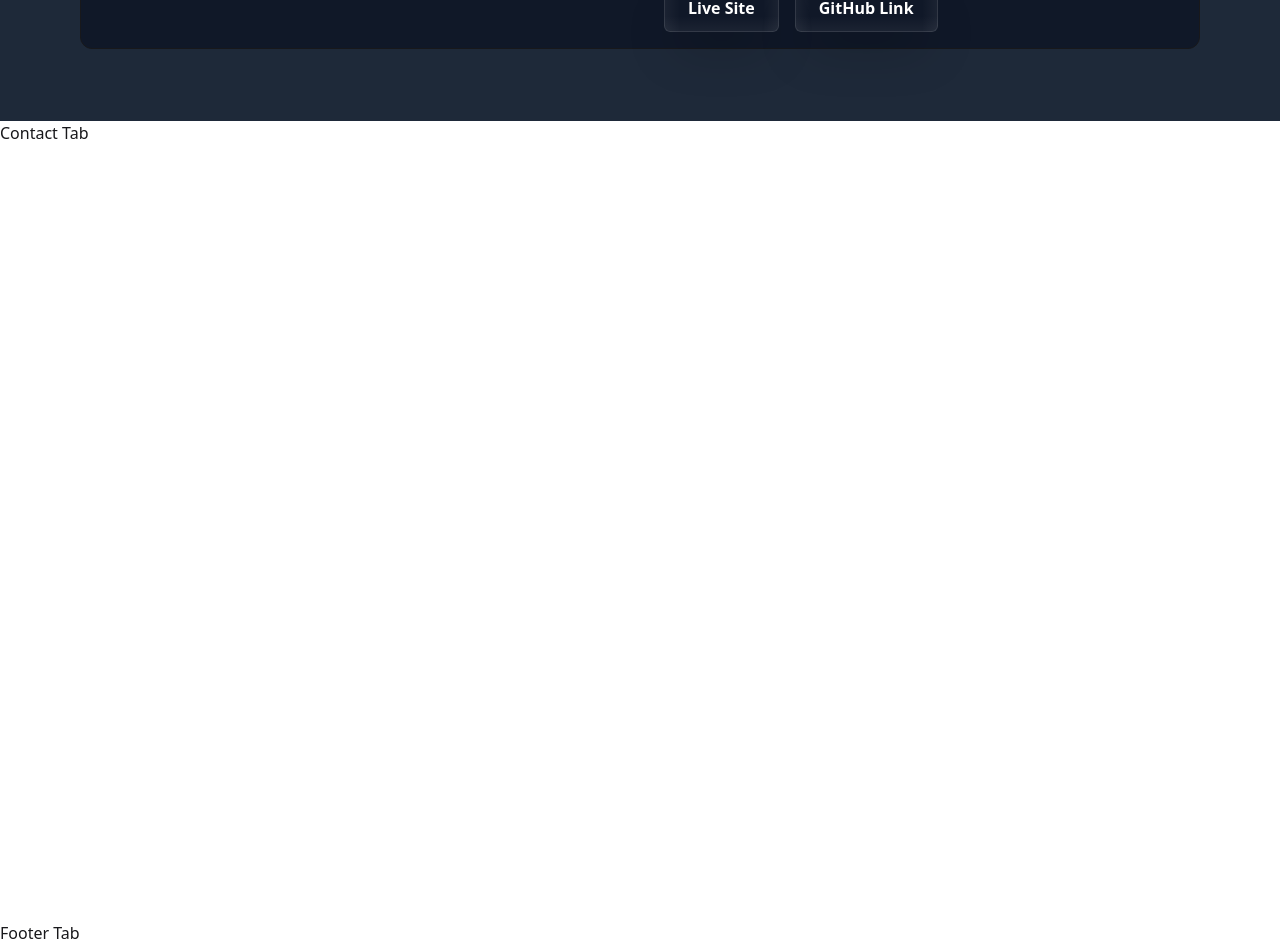
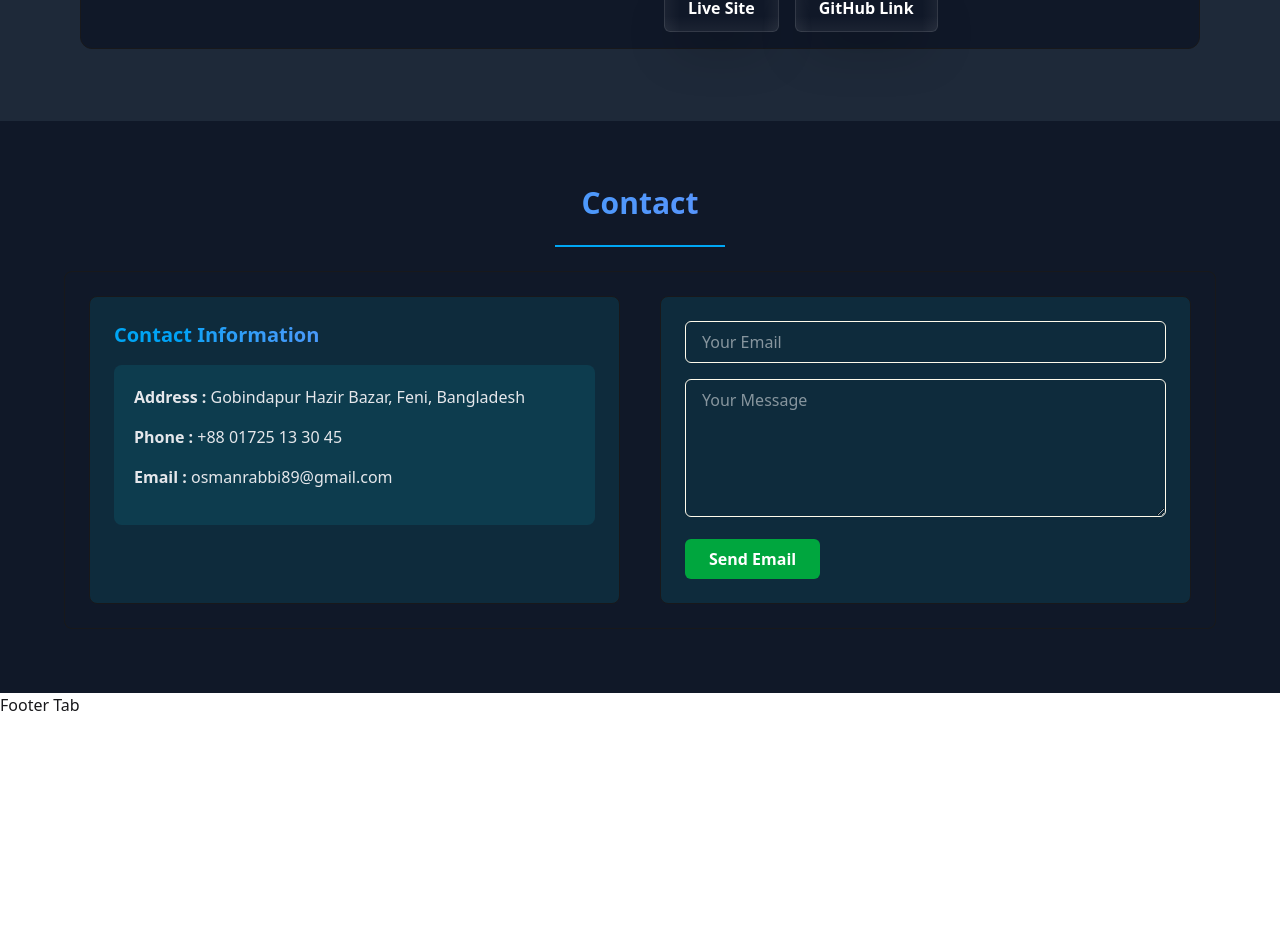
Before and after one commit to osmangonirabbi13/Portfolio, a React (Vite) app: page / in a window 1280 px wide. Shown: the part 3280-4225 px from the top of the page. After the commit the page ends 3997 px from the top, so only its background shows below. Built offline with nearby package versions, Linux system fonts and the light colour scheme.

Commit message:
contact page setup

```diff
--- a/src/Pages/Contact/Contact.jsx
+++ b/src/Pages/Contact/Contact.jsx
@@ -2,9 +2,54 @@
 
 const Contact = () => {
   return (
-    <div id="contact" className="min-h-screen">
-      <h1>Contact Tab </h1>
-    </div>
+    <section id="contact" className="bg-gray-900 py-16 px-4">
+      <h2 className="text-3xl text-center mb-6 bg-gradient-to-r from-sky-500 to-indigo-400 bg-clip-text text-transparent font-bold">
+        Contact
+      </h2>
+      <div className="h-[2px] w-[170px] bg-sky-500 mx-auto mb-6  "></div>
+      <div className="max-w-6xl mx-auto grid grid-cols-1 md:grid-cols-2 gap-10 border p-6 rounded-lg">
+        <div className="border rounded-lg p-6 bg-cyan-400/10">
+          <h3 className="text-xl font-semibold mb-4 bg-gradient-to-r from-sky-500 to-indigo-400 bg-clip-text text-transparent ">
+            Contact Information
+          </h3>
+          <div className="h-40  rounded-lg bg-cyan-400/10 p-5">
+            <ul className="text-gray-200  font-medium">
+              <li className="mb-4">
+                <p>
+                  <b>Address :</b> Gobindapur Hazir Bazar, Feni, Bangladesh
+                </p>
+              </li>
+              <li className="mb-4">
+                <p>
+                  <b>Phone :</b> +88 01725 13 30 45
+                </p>
+              </li>
+              <li className="mb-4">
+                <p>
+                  <b>Email :</b> osmanrabbi89@gmail.com
+                </p>
+              </li>
+            </ul>
+          </div>
+        </div>
+
+        <div className="border rounded-lg p-6 bg-cyan-400/10">
+          <input
+            type="text"
+            placeholder="Your Email"
+            className="w-full mb-4 px-4 py-2 border text-white border-amber-50 rounded-md"
+          />
+          <textarea
+            rows="5"
+            placeholder="Your Message"
+            className="w-full mb-4 px-4 py-2 border text-white border-amber-50 rounded-md"
+          ></textarea>
+          <button className="bg-green-600 hover:bg-green-700 text-white font-semibold px-6 py-2 rounded-md cursor-pointer">
+            Send Email
+          </button>
+        </div>
+      </div>
+    </section>
   );
 };
 
```
